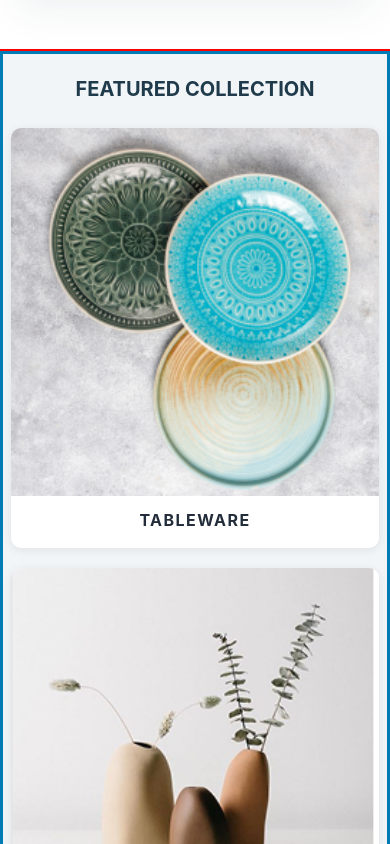
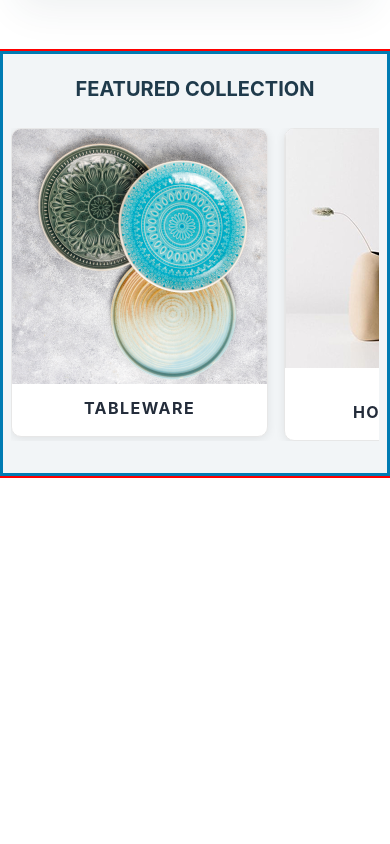
Before and after one commit to raimkulovbaiel1/moonShop, a React (Vite) app: page / in a window 390 px wide. Shown: the part 1460-2304 px from the top of the page. After the commit the page ends 1956 px from the top, so only its background shows below. Built offline with nearby package versions, Linux system fonts and the light colour scheme.

Commit message:
added to /* для мобилки скрол имправил 21.03.26*/

```diff
--- a/src/pages/Home/Sections/Page_2/style.css
+++ b/src/pages/Home/Sections/Page_2/style.css
@@ -31,12 +31,14 @@
   overflow: hidden;
   background: #fff;
   text-align: center;
-  transition: transform .3s ease, box-shadow .3s ease;
+  transition:
+    transform 0.3s ease,
+    box-shadow 0.3s ease;
 }
 
 .page2__card:hover {
   transform: translateY(-4px);
-  box-shadow: 0 8px 20px rgba(0,0,0,.1);
+  box-shadow: 0 8px 20px rgba(0, 0, 0, 0.1);
 }
 
 .page2__image {
@@ -55,23 +57,36 @@
   text-transform: uppercase;
 }
 
-.page2 { outline: 2px solid red; }
+.page2 {
+  outline: 2px solid red;
+}
 
 @media (max-width: 980px) {
   .page2__cards {
     grid-template-columns: repeat(2, minmax(0, 1fr));
   }
 }
-
+/* для мобилки скрол имправил 21.03.26*/
 @media (max-width: 640px) {
   .page2 {
     padding: 20px 8px 32px;
   }
+
   .page2__cards {
-    grid-template-columns: 1fr;
+    display: flex;
+    overflow-x: auto;
+    gap: 16px;
+    scroll-snap-type: x mandatory;
   }
+
+  .page2__cards::-webkit-scrollbar {
+    display: none;
+  }
+
   .page2__card {
-    border: none;
-    box-shadow: 0 2px 10px rgba(0,0,0,.08);
+    min-width: 250px;
+    flex-shrink: 0;
+    box-shadow: 0 2px 10px rgba(0, 0, 0, 0.08);
+    scroll-snap-align: start;
   }
 }
```
